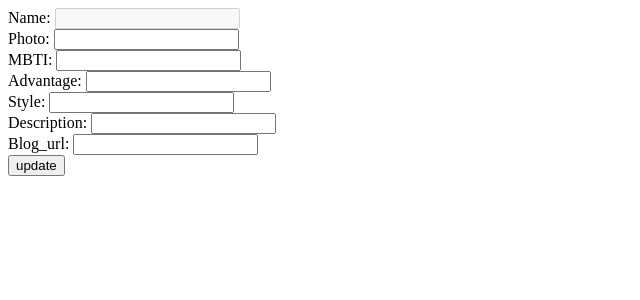
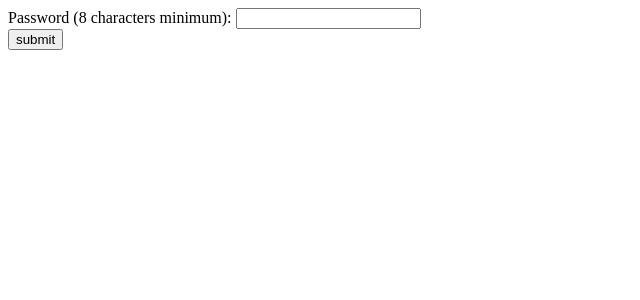
Before and after one commit to oiooeo/Tx5, a Flask app: a page that uses app.py in a window 1280 px wide. Shown: the top 300 px of the page, without its empty margins (0-640 px from the left). Run offline with Flask 3, Linux system fonts and the light colour scheme; a database or web service that is not in the repository returns one stand-in record (values such as "Sample title").

Commit message:
멤버 업데이트와 삭제를 위한 validation 기능 추가

```diff
--- a/app.py
+++ b/app.py
@@ -1,19 +1,22 @@
 import os
 from dotenv import load_dotenv
-from flask import Flask, render_template, request, jsonify,make_response,redirect,url_for
+from flask import Flask, render_template,session, request, jsonify,make_response,redirect,url_for
 from pymongo import MongoClient
+from argon2 import PasswordHasher
 
 # flask
 app = Flask(__name__)
-
+app.secret_key = 'w5n2k365j522jlnnvewkjoew'
 # mongodb
 load_dotenv()
 MONGODB_URI = os.getenv("MONGODB_URI")
 client = MongoClient(MONGODB_URI)
-print(client)
+print('MongodbClient: ',client)
 db = client['team-intro-app']
 member_col = db.member
 
+# argon2
+ph = PasswordHasher()
 
 ##### flask app #####
 
@@ -33,8 +36,11 @@
     try:
       member = member_col.find_one({'name':str(name)}, {'_id': False})
       if(member is None):
-        return redirect(url_for('/'))
-      return render_template('update.html',name=name)
+        return redirect(url_for('home_page'))
+      elif (name == session.get('userName')):
+        return render_template('update.html',name=name)
+      else:
+        return render_template('validation.html',name=name)
     except Exception as e:
       return redirect(url_for('home_page'))
 
@@ -70,6 +76,8 @@
         co_style = request.form['co_style']
         desc = request.form['desc']
         blog_url = request.form['blog_url']
+        password = request.form['password']
+        password_hash = ph.hash(str(password))
         doc = {
             'name': name,
             'photo_url': photo_url,
@@ -77,7 +85,8 @@
             'advantage' : advantage,
             'co_style': co_style,
             'desc': desc,
-            'blog_url' : blog_url
+            'blog_url' : blog_url,
+            'password' : password_hash
         }
         db['member'].insert_one(doc)
         return make_response(jsonify({'url': '/member/'+name}),200)
@@ -88,14 +97,12 @@
 @app.route("/api/member/<string:name>", methods=["GET","PUT","DELETE"])
 def get_member(name):
     if request.method == 'GET':
-      print('get')
       try:
         member = member_col.find_one({'name':str(name)}, {'_id': False})
         return make_response(jsonify({'result': member}),200)
       except Exception as e:
         return make_response(jsonify({'meg': 'error'}),404)
     elif request.method == 'PUT':
-      print('put')
       try:
         photo_url = request.form['photo_url']
         mbti = request.form['mbti'].upper()
@@ -117,10 +124,26 @@
         return make_response(jsonify({'meg': 'error'}),404)
     elif request.method == 'DELETE':
       try:
-        member_col.delete_one({'name':str(name)})
+        password = request.form['password']
+        member = member_col.find_one({'name':str(name)})
+        ph.verify(member['password'], str(password))
+        member_col.delete_one({'_id':member['_id']})
+        session.clear()
         return make_response(jsonify({'meg': 'success'}),200)
       except Exception as e:
         return make_response(jsonify({'meg': 'error'}),404)
+
+@app.route("/api/validation/<string:name>", methods=["POST"])
+def validation(name):
+    try:
+      password = request.form['password']
+
+      member = member_col.find_one({'name':str(name)}, {'_id': False})
+      ph.verify(member['password'], str(password))
+      session['userName'] = name;
+      return make_response(jsonify({'meg': 'success'}),200)
+    except Exception as e:
+      return make_response(jsonify({'meg': 'error'}),404)
 
 
 ##### main #####
--- /dev/null
+++ b/templates/validation.html
@@ -0,0 +1,40 @@
+<!DOCTYPE html>
+<html lang="ko">
+  <head>
+    <meta charset="UTF-8" />
+    <meta http-equiv="X-UA-Compatible" content="IE=edge" />
+    <meta name="viewport" content="width=device-width, initial-scale=1.0" />
+    <title>Document</title>
+  </head>
+  <body>
+    <form method="post" action="/api/member" onsubmit="validateMember(event)">
+      <div>
+        <label for="pass">Password (8 characters minimum):</label>
+        <input
+          type="password"
+          id="password"
+          name="password"
+          minlength="8"
+          required
+        />
+      </div>
+      <input type="submit" value="submit" />
+    </form>
+    <script>
+      async function validateMember(event) {
+        event.preventDefault();
+        const formData = new FormData(event.target);
+        try {
+          const res = await fetch("/api/validation/{{name}}", {
+            method: "POST",
+            body: formData,
+          });
+          const data = await res.json();
+          if (res.status == 200) window.location.reload();
+        } catch (e) {
+          alert(e);
+        }
+      }
+    </script>
+  </body>
+</html>
```
Also changed, not shown: templates/create.html (+11 -1 lines), templates/member.html (+19 -4 lines).
